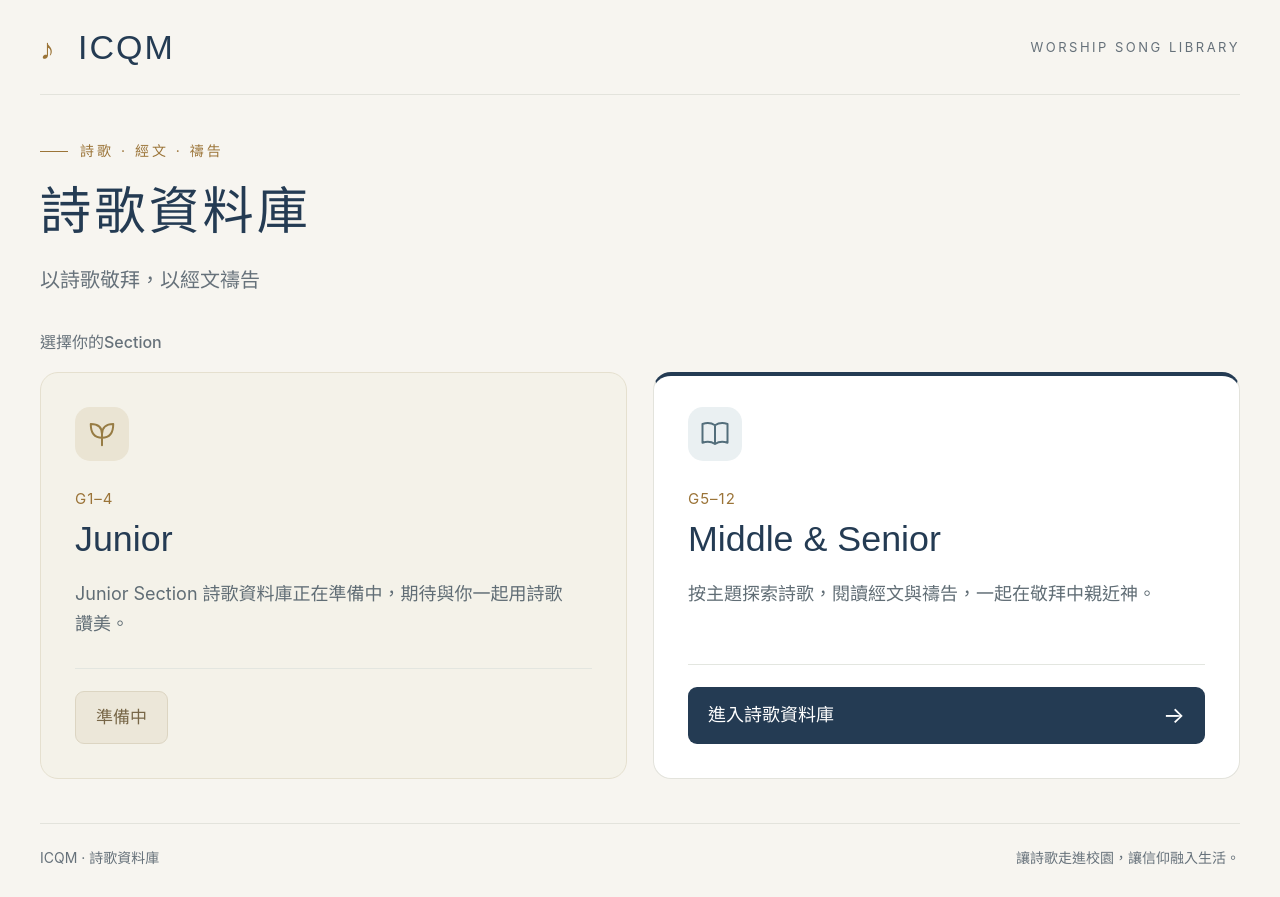
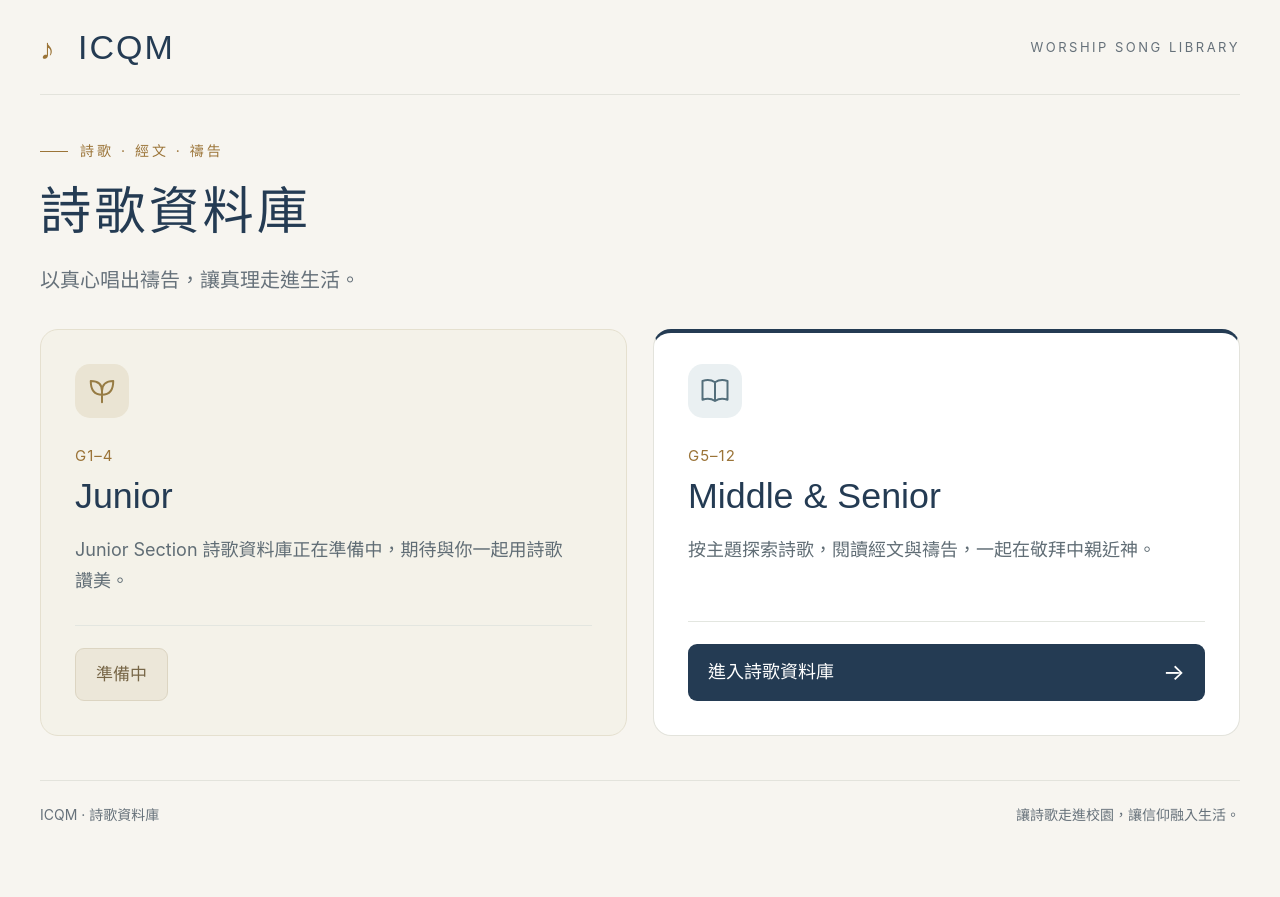
Before and after one commit to ICQM-IP/Worshipsonglist, a plain HTML site: page index.html in a window 1280 px wide. After the commit the page ends 854 px from the top, so only its background shows below. Drawn offline with Linux system fonts and the light colour scheme; a web font is replaced by a local one.

Commit message:
Update tagline and simplify home page
Use 以真心唱出禱告，讓真理走進生活。 on both the home page and Middle & Senior library. Remove the visible section-selection heading while retaining an accessible label for the section cards.

```diff
--- a/index.html
+++ b/index.html
@@ -70,10 +70,9 @@
             <header class="intro">
                 <div class="eyebrow">詩歌 · 經文 · 禱告</div>
                 <h1>詩歌資料庫</h1>
-                <p>以詩歌敬拜，以經文禱告</p>
+                <p>以真心唱出禱告，讓真理走進生活。</p>
             </header>
-            <section aria-labelledby="choose-level">
-                <h2 class="section-label" id="choose-level">選擇你的Section</h2>
+            <section aria-label="Sections">
                 <div class="portals">
                     <article class="portal portal-junior" aria-labelledby="junior-title">
                         <svg class="portal-icon" aria-hidden="true" viewBox="0 0 24 24" fill="none" stroke="currentColor" stroke-width="1.6" stroke-linecap="round" stroke-linejoin="round"><path d="M12 21v-9M12 15C5 15 3 10 3 4c6 0 9 3 9 8M12 12c0-5 3-8 9-8 0 6-2 11-9 11"/></svg>
```
Also changed, not shown: middle-senior.html (+1 -1 lines).
